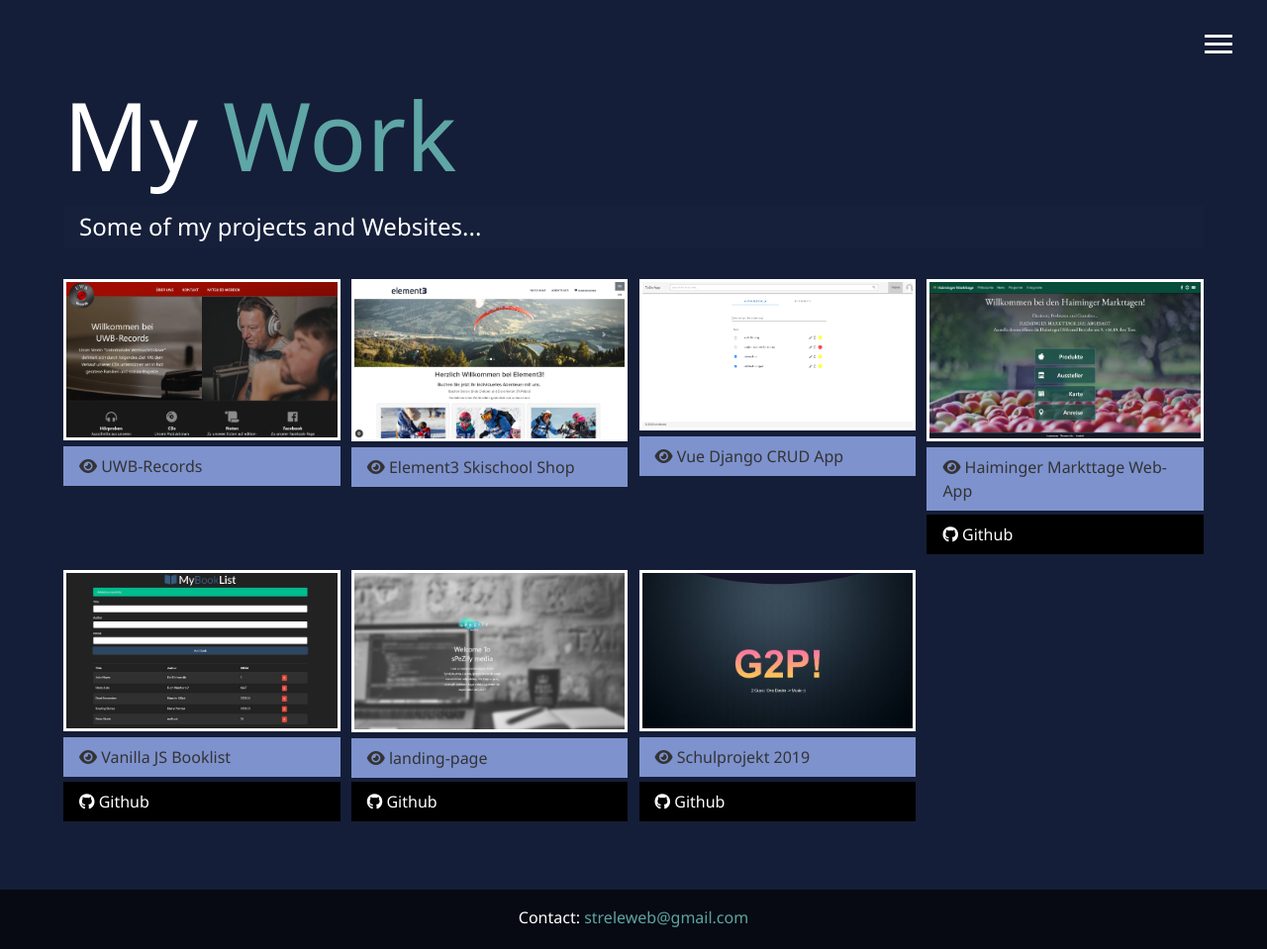
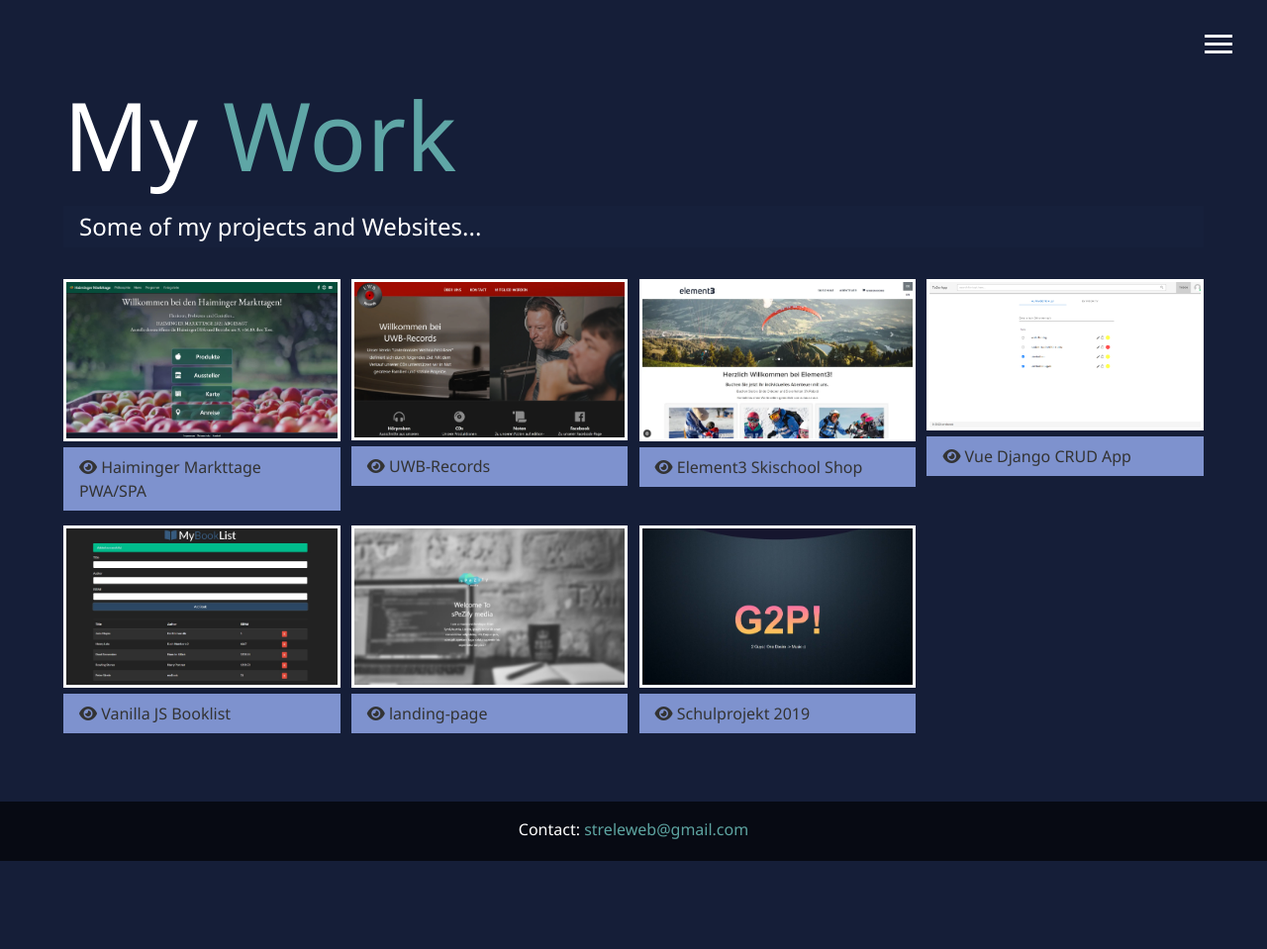
Before and after one commit to streleweb/portfolio, a website: page dist/work.html in a window 1280 px wide. Shown: the whole page at 99% size. After the commit the page ends 870 px from the top, so only its background shows below. Drawn offline with Linux system fonts and the light colour scheme.

Commit message:
changed projects order

```diff
--- a/dist/work.html
+++ b/dist/work.html
@@ -53,6 +53,16 @@
     <div class="projects">
 
       <div class="item">
+        <a href="http://app.haiminger-markttage.at">
+          <img src="img/projects/hmappsmall.jpg" alt="Haiminger Markttage App" />
+        </a>
+
+        <a href="http://app.haiminger-markttage.at" class="btn-light">
+          <i class="fas fa-eye"></i> Haiminger Markttage PWA/SPA
+        </a>
+      </div>
+
+      <div class="item">
         <a href="http://uwb-records.at">
           <img src="img/projects/uwb.webp" alt="UWB Records" />
         </a>
@@ -85,20 +95,6 @@
       </div>
 
       <div class="item">
-        <a href="http://app.haiminger-markttage.at">
-          <img src="img/projects/hmappsmall.jpg" alt="Haiminger Markttage App" />
-        </a>
-
-        <a href="http://app.haiminger-markttage.at" class="btn-light">
-          <i class="fas fa-eye"></i> Haiminger Markttage Web-App
-        </a>
-
-        <a href="https://github.com/streleweb/haimingermarkttage" class="btn-dark">
-          <i class="fab fa-github"></i> Github
-        </a>
-      </div>
-
-      <div class="item">
         <a href="https://pezi10002.github.io/booklist/">
           <img src="img/projects/projekt1.jpg" alt="Booklist Vanilla JS" />
         </a>
@@ -107,9 +103,9 @@
           <i class="fas fa-eye"></i> Vanilla JS Booklist
         </a>
 
-        <a href="https://github.com/PeZi10002/booklist" class="btn-dark">
+        <!-- <a href="https://github.com/PeZi10002/booklist" class="btn-dark">
           <i class="fab fa-github"></i> Github
-        </a>
+        </a> -->
       </div>
 
       <div class="item">
@@ -121,9 +117,9 @@
           <i class="fas fa-eye"></i> landing-page
         </a>
 
-        <a href="https://github.com/PeZi10002/landing-page" class="btn-dark">
+        <!-- <a href="https://github.com/PeZi10002/landing-page" class="btn-dark">
           <i class="fab fa-github"></i> Github
-        </a>
+        </a> -->
       </div>
 
       <div class="item">
@@ -134,10 +130,10 @@
         <a href="https://pezi10002.github.io/g2p/" class="btn-light">
           <i class="fas fa-eye"></i> Schulprojekt 2019
         </a>
-
+<!--
         <a href="https://github.com/PeZi10002/g2p" class="btn-dark">
           <i class="fab fa-github"></i> Github
-        </a>
+        </a> -->
       </div>
 
       <!--
```
